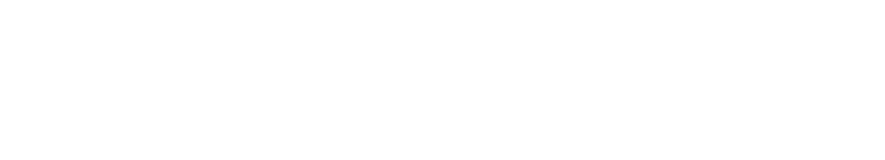
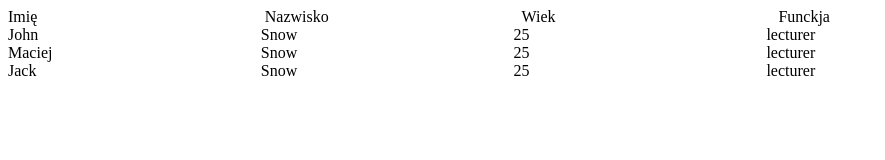
Before and after one commit to bukkosky/Data_Base-Project, a plain HTML site: page index.html in a window 1280 px wide. Shown: the whole page, without its empty margins (0-885 px from the left). Drawn offline with Linux system fonts and the light colour scheme.

Commit message:
add persons

```diff
--- a/index.html
+++ b/index.html
@@ -6,10 +6,31 @@
           content="width=device-width, user-scalable=no, initial-scale=1.0, maximum-scale=1.0, minimum-scale=1.0">
     <meta http-equiv="X-UA-Compatible" content="ie=edge">
     <title>Data Base</title>
+    <style>
+        .people > div {display: inline-block; width: 20%}
+        #records > div > div {display: inline-block; width: 20%}
+    </style>
 </head>
 <body>
+    <div class="container">
+        <div class="people">
+            <div class="people__name name--head">
+                Imię
+            </div>
+            <div class="people__surname surname--head">
+                Nazwisko
+            </div>
+            <div class="people__age age--head">
+                Wiek
+            </div>
+            <div class="people__role role--head">
+                Funckja
+            </div>
+        </div>
+    </div>
+    <div id="records">
 
-
+    </div>
 <script src="./script.js"></script>
 </body>
 </html>
--- a/script.js
+++ b/script.js
@@ -0,0 +1,47 @@
+var personDb = [];
+
+function Person(attributes) {
+    this.name = attributes.name;
+    this.surname = attributes.surname;
+    this.age = attributes.age;
+    this.role = attributes.role;
+}
+
+
+var person1 = new Person({
+    name: 'John',
+    surname: 'Snow',
+    age: 25,
+    role: 'lecturer'
+});
+
+personDb.push(person1);
+
+var person2 = new Person({
+    name: 'Maciej',
+    surname: 'Snow',
+    age: 25,
+    role: 'lecturer'
+});
+personDb.push(person2);
+
+var person3 = new Person({
+    name: 'Jack',
+    surname: 'Snow',
+    age: 25,
+    role: 'lecturer'
+});
+personDb.push(person3);
+
+function renderRow(name, surname, age, role) {
+    return '<div><div>' + name + '</div><div>' + surname + '</div><div>' + age + '</div><div>' + role + '</div></div>';
+}
+
+function renderDb() {
+    var containerDb = document.getElementById('records');
+    personDb.map(function(person){
+        containerDb.innerHTML += renderRow(person.name, person.surname, person.age, person.role);
+    })
+};
+
+renderDb()
```
